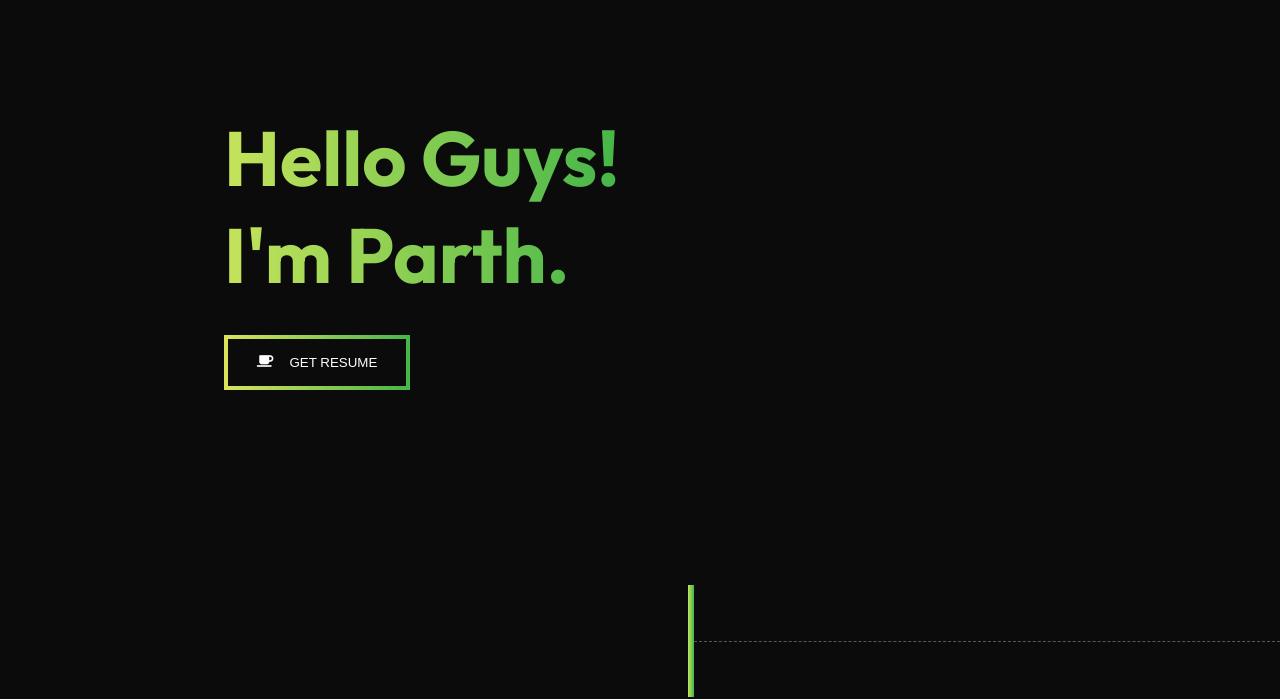
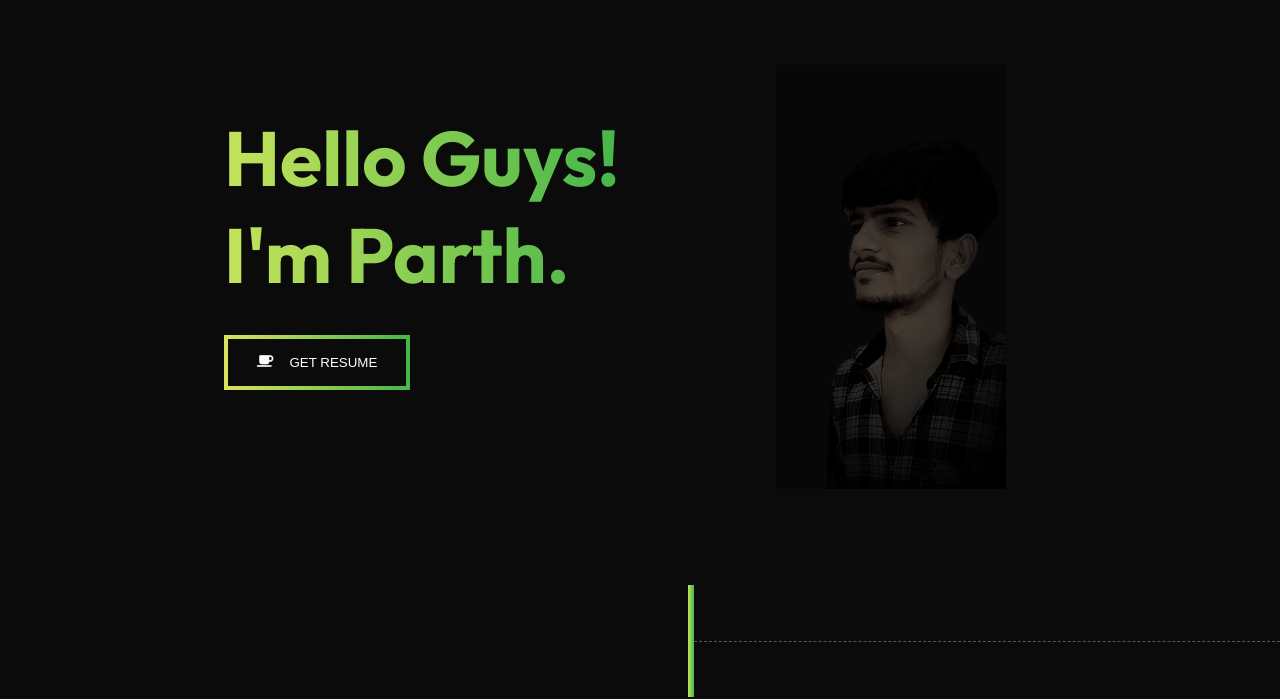
Before and after one commit to parthsagar13/portfolio, a plain HTML site: page index.html in a window 1280 px wide. Shown: the part 109-808 px from the top of the page. Drawn offline with nearby package versions, Linux system fonts and the light colour scheme.

Commit message:
img......

```diff
--- a/index.html
+++ b/index.html
@@ -123,7 +123,7 @@
 
         </div>
         <div class="image">
-            <!-- <img src="/assetes/contact.jpg" alt="" /> -->
+            <img src="/assetes/home.png" alt="" />
         </div>
     </section>
     <div class="spring right" id="spring1">
```
